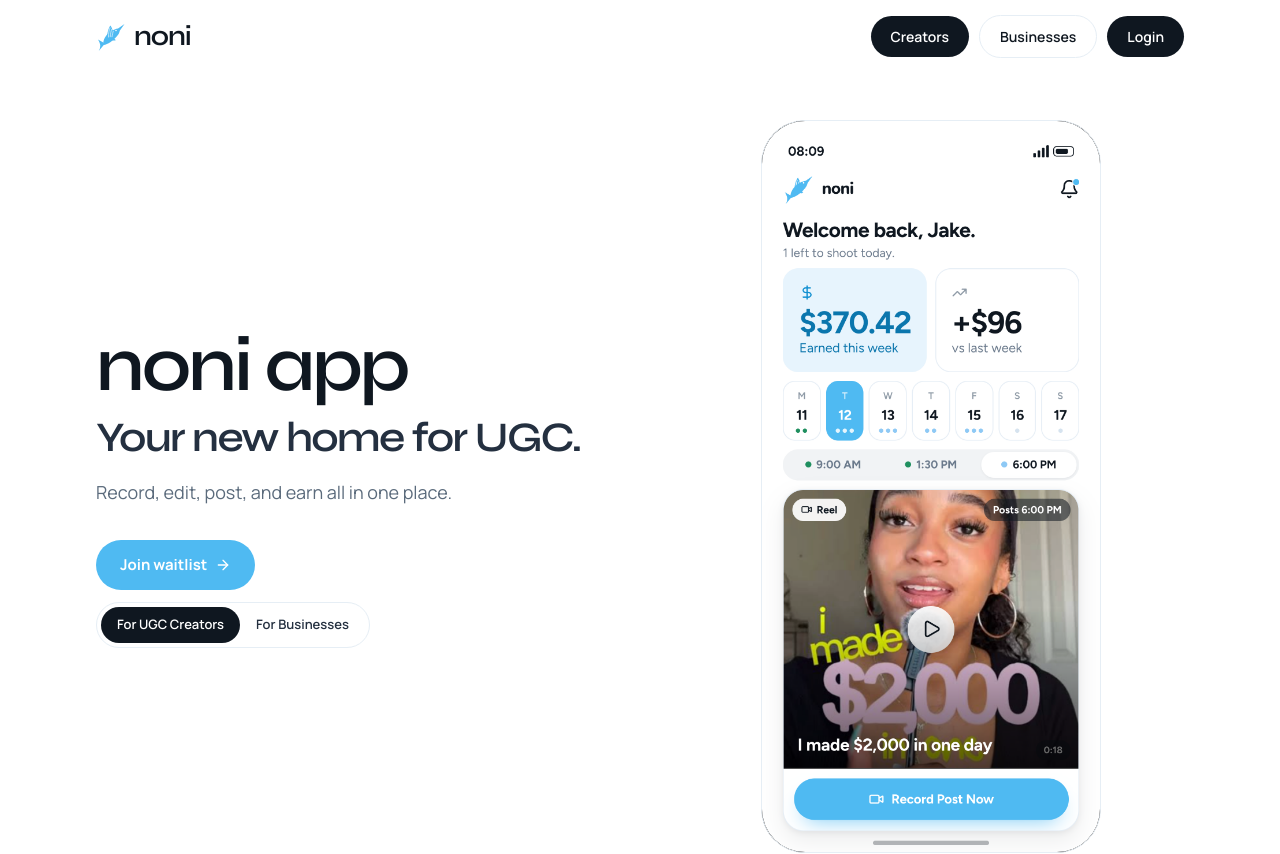
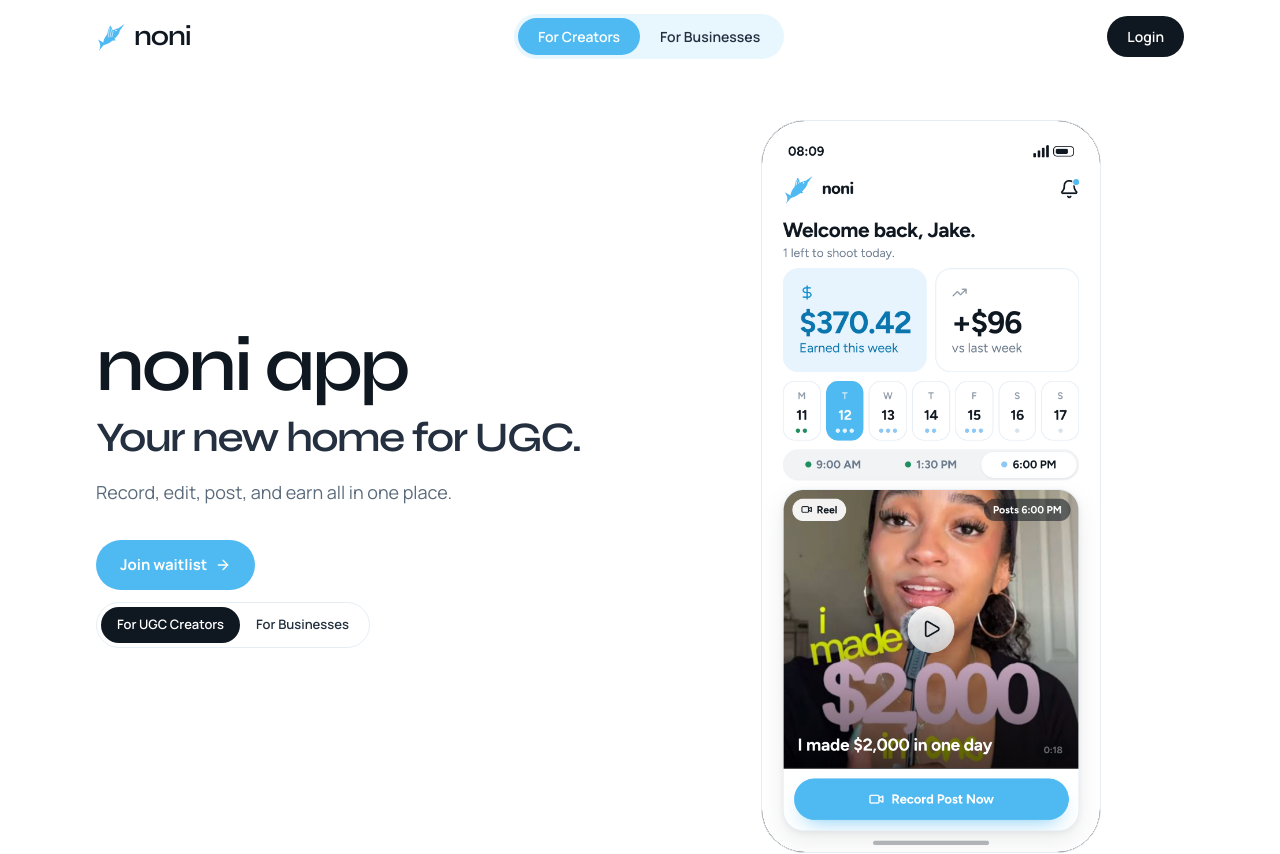
Before and after one commit to elanr9/noni-web, a Next.js app: page / in a window 1280 px wide. Shown: the top 854 px of the page. Built offline with nearby package versions, Linux system fonts and the light colour scheme; no server answers.

Commit message:
Center the navbar audience switcher as a blue For Creators and For Businesses toggle.
Co-authored-by: Cursor <cursoragent@cursor.com>

```diff
--- a/src/components/Navbar.tsx
+++ b/src/components/Navbar.tsx
@@ -49,29 +49,36 @@ export function Navbar({ audience = "creators", onAudienceChange }: NavbarProps)
           noni
         </Link>
 
-        <div className="flex shrink-0 items-center gap-1.5 md:gap-2.5">
+        <div
+          role="group"
+          aria-label="Audience"
+          className="flex min-w-0 items-center rounded-full bg-accent-soft p-1"
+        >
           <button
             type="button"
             onClick={() => go("creators")}
-            className={`rounded-full px-3.5 py-2 text-[13px] font-semibold transition md:px-5 md:py-2.5 md:text-[14px] ${
+            className={`whitespace-nowrap rounded-full px-3 py-1.5 text-[12px] font-semibold transition md:px-5 md:py-2 md:text-[14px] ${
               audience === "creators"
-                ? "bg-ink text-white"
-                : "border border-line bg-white text-ink hover:border-ink/20"
+                ? "bg-accent text-white"
+                : "text-ink-soft hover:text-ink"
             }`}
           >
-            Creators
+            For Creators
           </button>
           <button
             type="button"
             onClick={() => go("businesses")}
-            className={`rounded-full px-3.5 py-2 text-[13px] font-semibold transition md:px-5 md:py-2.5 md:text-[14px] ${
+            className={`whitespace-nowrap rounded-full px-3 py-1.5 text-[12px] font-semibold transition md:px-5 md:py-2 md:text-[14px] ${
               audience === "businesses"
-                ? "bg-ink text-white"
-                : "border border-line bg-white text-ink hover:border-ink/20"
+                ? "bg-accent text-white"
+                : "text-ink-soft hover:text-ink"
             }`}
           >
-            Businesses
+            For Businesses
           </button>
+        </div>
+
+        <div className="flex shrink-0 items-center">
           <Link
             href="/login"
             className="rounded-full bg-ink px-3.5 py-2 text-[13px] font-semibold text-white transition hover:bg-ink-soft md:px-5 md:py-2.5 md:text-[14px]"
```
